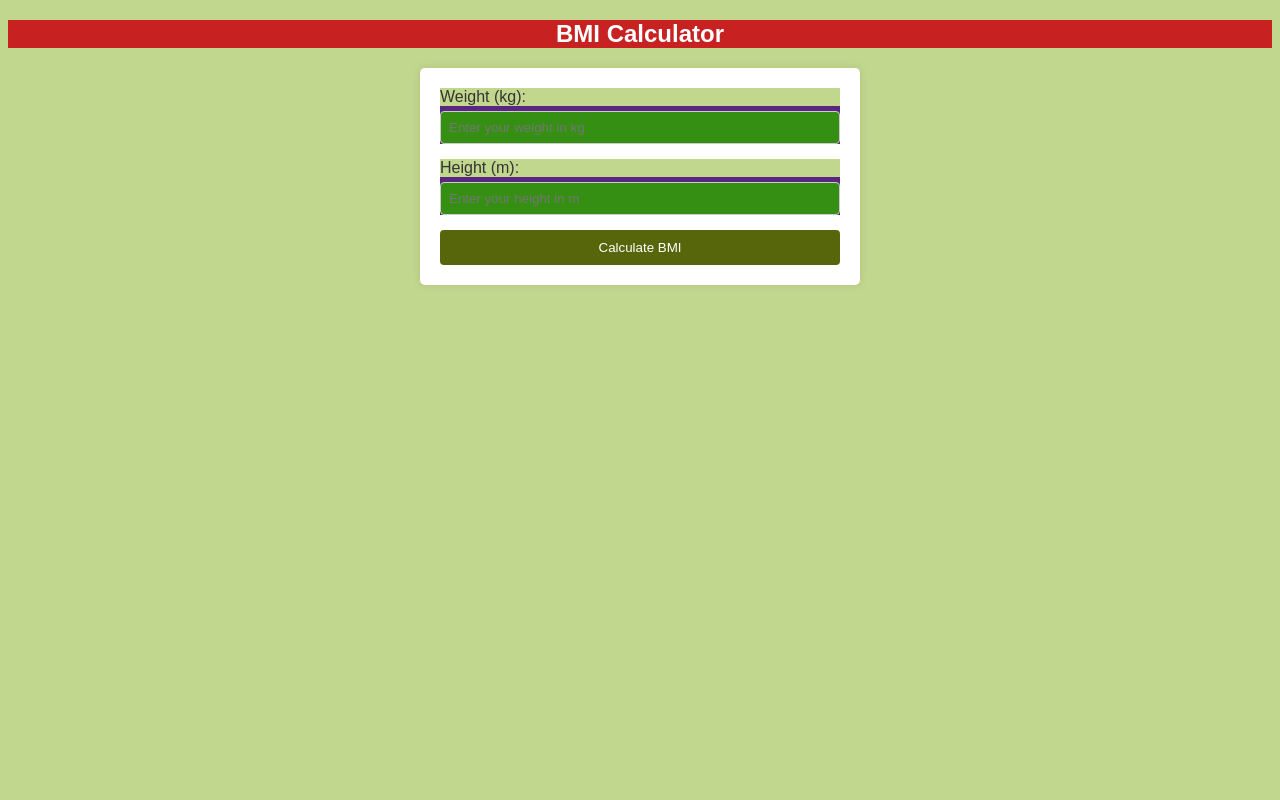
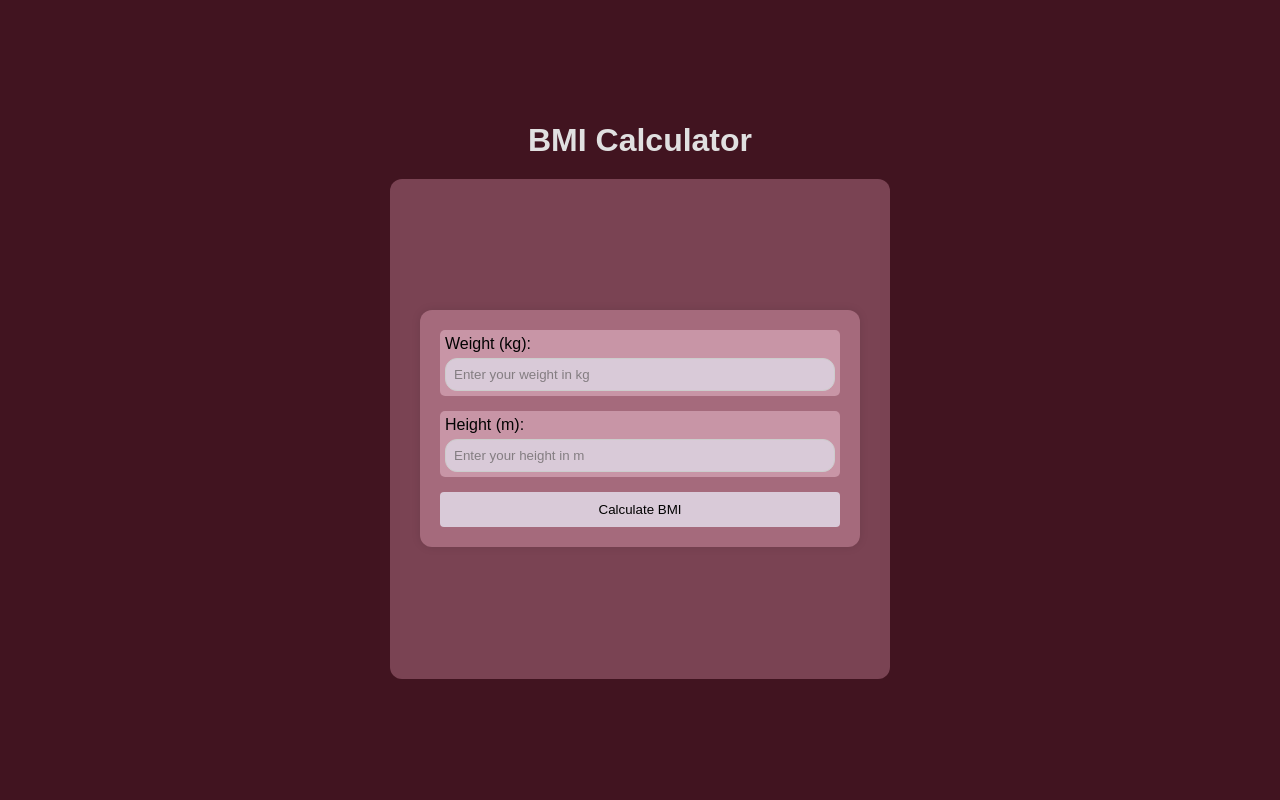
Before and after one commit to AnjaliBinu/OIBSIP, a Django app: page / in a window 1280 px wide. Run offline with Django 5.2, Linux system fonts and the light colour scheme.

Commit message:
Visual appearance modified

```diff
--- a/AnjaliBinu_2/calculator/static/style.css
+++ b/AnjaliBinu_2/calculator/static/style.css
@@ -1,85 +1,135 @@
+/* 1. Global reset - removed the disruptive flex properties from here */
 * {
-    background-color: #c2d78e;
+    margin: 0;
+    padding: 0;
+    box-sizing: border-box;
     font-family: Arial, sans-serif;
 }
 
-h2 {
+/* 2. Main Body: Centers the entire square box on the screen vertically & horizontally */
+body {
+    background-color: #411420;
+    min-height: 100vh;
+    display: flex;
+    flex-direction: column;
+    justify-content: center;
+    align-items: center;
+    padding: 20px;
+}
+
+/* 3. The Main Box Container (Forces the square appearance) */
+div.container {
+    background-color: #7a4353;
+    width: 100%;
+    max-width: 500px;
+    aspect-ratio: 1 / 1;
+    padding: 30px;
+    border-radius: 12px;
+    display: flex;
+    flex-direction: column;
+    justify-content: center;
+    gap: 15px;
+}
+
+/* 4. Headings & Text Elements */
+h1 {
     text-align: center;
-    margin-top: 20px;
-    background-color: #c72121;
-    color: #fff;
+    margin-bottom: 20px;
+    color: #e0e0e0;
 }
 
 h3 {
     text-align: center;
-    margin-top: 20px;
-    background-color: #c72121;
-    color: #fff;
+    background-color: #c895a6;
+    color: #020202;
 }
 
 p {
     text-align: center;
     font-size: 18px;
-    background-color: #c72121;
-    color: #fff;
+    background-color: #c895a6;
+    color: #000000;
+    margin: 5px 0;
 }
 
+/* 5. Form Card (Inputs container) */
 form {
-    background-color: #fff;
+    background: transparent;
+    background-color: #a56a7c;
     padding: 20px;
-    border-radius: 5px;
+    border-radius: 12px;
     box-shadow: 0 0 10px rgba(0, 0, 0, 0.1);
-    max-width: 400px;
-    margin: auto;
+    width: 100%;
 }
 
 div.form-group {
     margin-bottom: 15px;
-    background-color: #5b2582;
-}
-
-div.result {
-    margin-top: 20px;
-    padding: 15px;
-    background-color: #3a061c;
+    background-color: #c895a6;
+    padding: 5px;
     border-radius: 5px;
-    text-align: center;
-}
-
-div.error-result {
-    margin-top: 20px;
-    padding: 15px;
-    background-color: #56916a;
-    border-radius: 5px;
-    text-align: center;
-    color: #fff;
 }
 
 label {
     display: block;
     margin-bottom: 5px;
-    color: #333;
+    color: #030303;
+    background: transparent;
 }
 
 input[type="number"] {
     width: 100%;
     padding: 8px;
-    box-sizing: border-box;
     border: 1px solid #ccc;
-    border-radius: 4px;
-    background-color: #358f12;
+    border-radius: 12px;
+    background-color: #d9cad8;
+    color: #605c5c;
 }
 
+input[type="number"]::placeholder {
+    color: rgba(96, 92, 92, 0.7);
+}
+
+/* 6. Action Button */
 button {
     width: 100%;
     padding: 10px;
-    background-color: #57660a;
-    color: #fff;
+    background-color: #d9cad8;
+    color: #000000;
     border: none;
     border-radius: 4px;
     cursor: pointer;
 }
 
 button:hover {
-    background-color: #1d396a;
+    display: block;
+    filter: drop-shadow(0 0 10px
+    #d9cad8);
 }
+
+/* 7. Results Dark Block */
+div.result {
+    padding: 15px;
+    background-color: #a56a7c;
+    border-radius: 5px;
+    width: 100%;
+}
+
+div.result p {
+    color: #080808;
+    text-align: center;
+    margin: 5px 0;
+}
+
+div.error-result {
+    padding: 15px;
+    background-color: #a56a7c;
+    border-radius: 5px;
+    text-align: center;
+    color: #080808;
+    width: 100%;
+}
+
+.overlay{
+    background-color: rgba(30, 30, 30, 0.2);
+    backdrop-filter: blur(10px);
+}
--- a/AnjaliBinu_2/calculator/templates/calculator/index.html
+++ b/AnjaliBinu_2/calculator/templates/calculator/index.html
@@ -1,31 +1,36 @@
 {% load static %}
 <!DOCTYPE html>
 <html lang="en">
+
 <head>
     <meta charset="UTF-8">
     <meta name="viewport" content="width=device-width, initial-scale=1.0">
     <title>BMI Calculator 🧮</title>
     <link rel="stylesheet" href="{% static 'style.css' %}">
 </head>
+
 <body>
-    <h2>BMI Calculator</h2>
+    <h1>BMI Calculator</h1>
     <div class="container">
         <form method="POST">
             {% csrf_token %}
             <div class="form-group">
                 <label for="weight">Weight (kg):</label>
-                <input type="number" id="weight" name="weight" step="0.1" required placeholder="Enter your weight in kg">
+                <input type="number" id="weight" name="weight" step="0.1" required
+                    placeholder="Enter your weight in kg">
             </div>
             <div class="form-group">
                 <label for="height">Height (m):</label>
-                <input type="number" id="height" name="height" step="0.01" required placeholder="Enter your height in m">
+                <input type="number" id="height" name="height" step="0.01" required
+                    placeholder="Enter your height in m">
             </div>
             <button type="submit">Calculate BMI</button>
         </form>
-
         {% if bmi %}
         <div class="result">
-            <h3>Your BMI: {{ bmi }}</h3>
+            <p>Your BMI: {{ bmi }}</p>
+            <p>Weight: {{ weight }} kg</p>
+            <p>Height: {{ height }} m</p>
             <p>Category: {{ status }}</p>
         </div>
         {% elif status %}
@@ -35,4 +40,5 @@
         {% endif %}
     </div>
 </body>
+
 </html>
```
